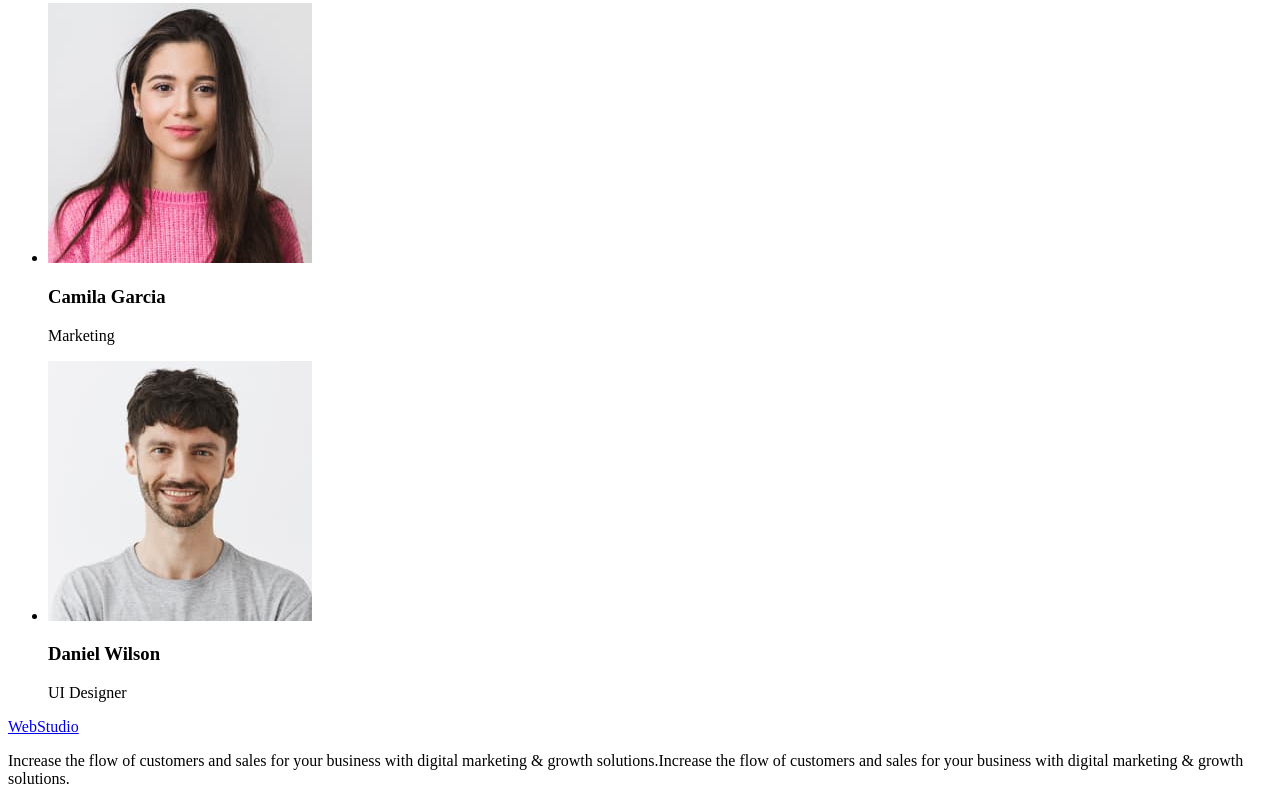
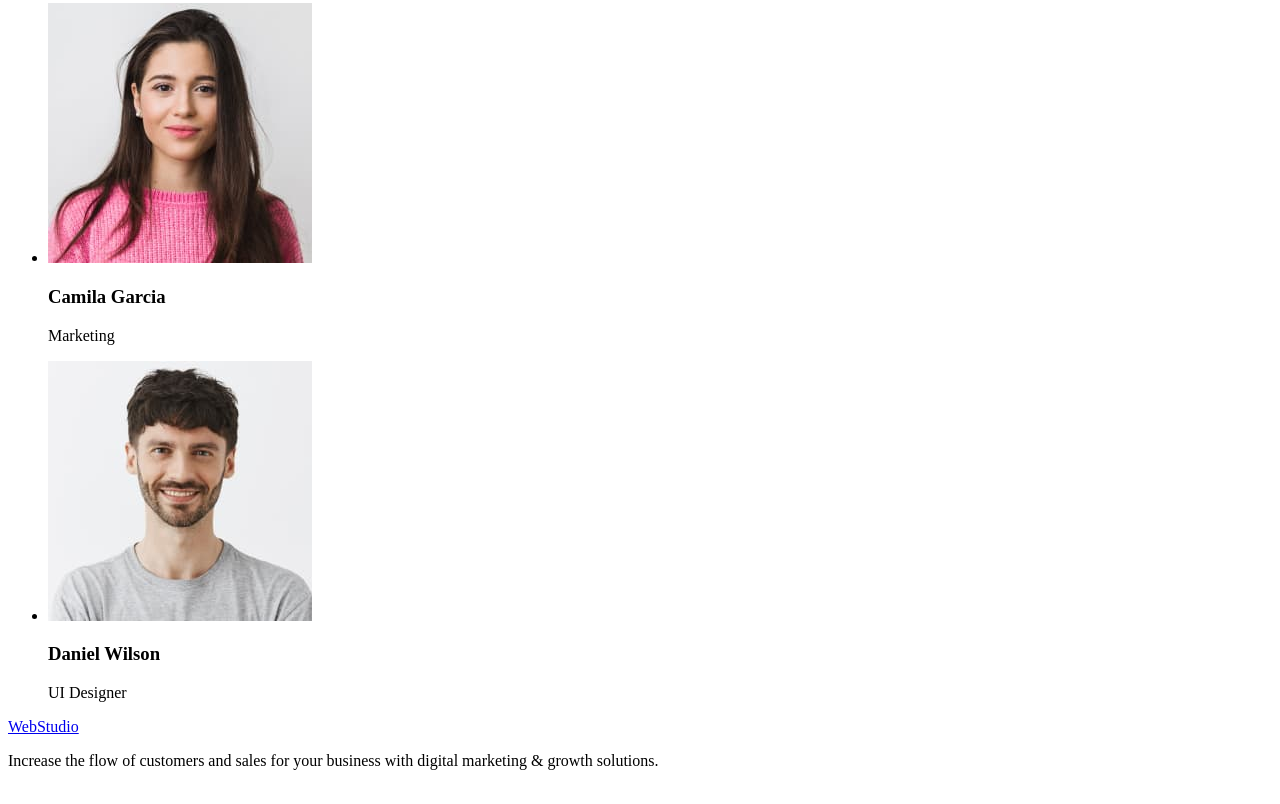
Before and after one commit to goldenkaia/goit-markup-hw-01, a plain HTML site: page index.html in a window 1280 px wide. Shown: the part 2303-3107 px from the top of the page. Drawn offline with Linux system fonts and the light colour scheme.

Commit message:
update1.20.01.23

```diff
--- a/index.html
+++ b/index.html
@@ -24,7 +24,7 @@
           <li>
             <a href="mailto:info@devstudio.com">info@devstudio.com</a>
           </li>
-          <li><a href="tel:+110001111111">+11(000)1111111</a></li>
+          <li><a href="tel:+11(000)1111111">+11(000)1111111</a></li>
         </ul>
       </address>
     </header>
@@ -148,8 +148,7 @@
       <a href="./index.html">WebStudio</a>
       <p>
         Increase the flow of customers and sales for your business with digital
-        marketing & growth solutions.Increase the flow of customers and sales
-        for your business with digital marketing & growth solutions.
+        marketing & growth solutions.
       </p>
     </footer>
   </body>
```
